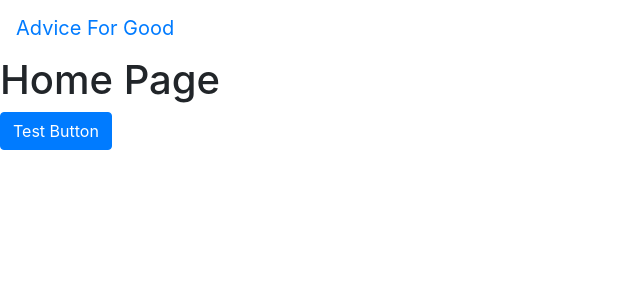
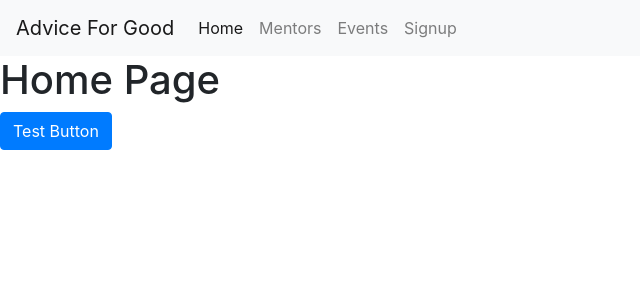
Before and after one commit to itsthechad/adviceforgood, a React (Create React App) app: page / in a window 1280 px wide. Shown: the top 300 px of the page, without its empty margins (0-640 px from the left). Built offline with nearby package versions, Linux system fonts and the light colour scheme.

Commit message:
Got navbar looking decent.

```diff
--- a/src/App.js
+++ b/src/App.js
@@ -6,6 +6,7 @@
 import Home from './pages/Home';
 import Events from './pages/Events';
 import Mentors from './pages/Mentors';
+import Signup from './pages/Signup';
 
 export default class App extends Component {
     render() {
@@ -14,8 +15,9 @@
                 <Header />
                 <Switch>
                     <Route exact path="/" component={ Home } />
-                    <Route path="/events" component={ Events } />
-                    <Route path="/mentors" component={ Mentors } />
+                    <Route exact path="/events" component={ Events } />
+                    <Route exact path="/mentors" component={ Mentors } />
+                    <Route exact path="/signup" component={ Signup } />
                 </Switch>
             </div>
         );
--- a/src/components/Header.js
+++ b/src/components/Header.js
@@ -1,18 +1,22 @@
 import React, { Component } from 'react';
-import { Link } from 'react-router-dom';
+import { NavLink } from 'react-router-dom';
 
 export default class Header extends Component {
     render() {
         return (
-            <header className="App-header">
-                <nav className="navbar">
-                    <Link to="/" className="navbar-brand">Advice For Good</Link>
-                    <div className="collapse navbar-collapse">
-                        <ul className="navbar-nav">
-                            <li class="nav-item"><Link className="nav-link" to="/">Home</Link></li>
-                            <li class="nav-item"><Link className="nav-link" to="/events">Events</Link></li>
-                            <li class="nav-item"><Link className="nav-link" to="/mentors">Mentors</Link></li>
-                        </ul>
+            <header>
+                <nav className="navbar navbar-expand-sm navbar-light bg-light">
+                    <a className="navbar-brand" href="#">Advice For Good</a>
+                    <button className="navbar-toggler" type="button" data-toggle="collapse" data-target="#navbarNav" aria-controls="navbarNav" aria-expanded="false" aria-label="Toggle navigation">
+                        <span className="navbar-toggler-icon"></span>
+                    </button>
+                    <div className="collapse navbar-collapse" id="navbarNav">
+                        <div className="navbar-nav">
+                            <NavLink exact to="/" className="nav-item nav-link" activeClassName='active'>Home</NavLink>
+                            <NavLink to="/mentors" className="nav-item nav-link" activeClassName='active'>Mentors</NavLink>
+                            <NavLink to="/events" className="nav-item nav-link" activeClassName='active'>Events</NavLink>
+                            <NavLink to="/signup" className="nav-item nav-link" activeClassName='active'>Signup</NavLink>
+                        </div>
                     </div>
                 </nav>
             </header>
```
